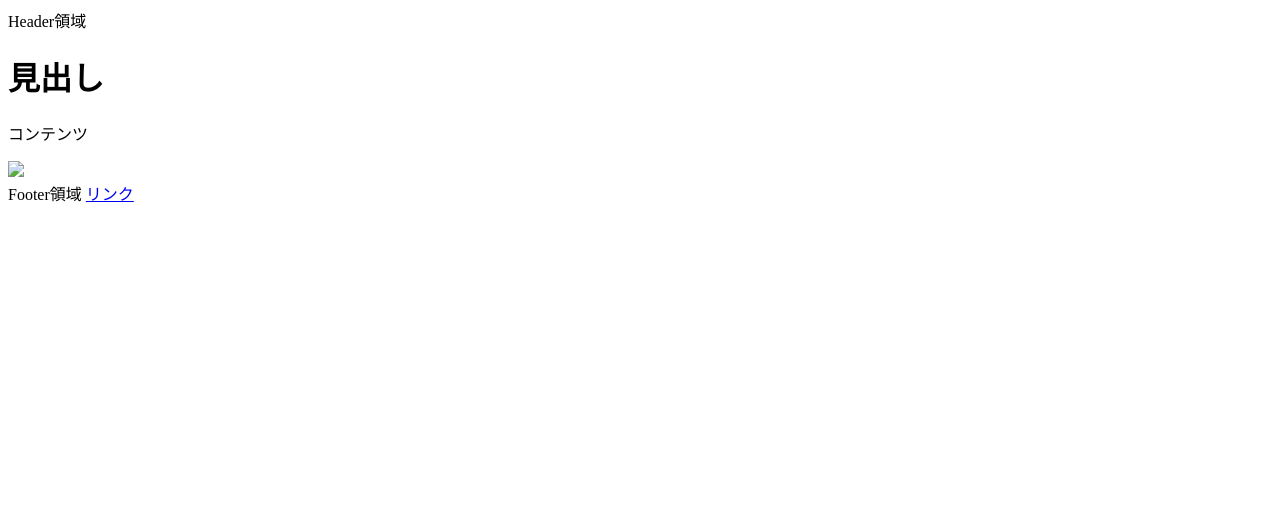
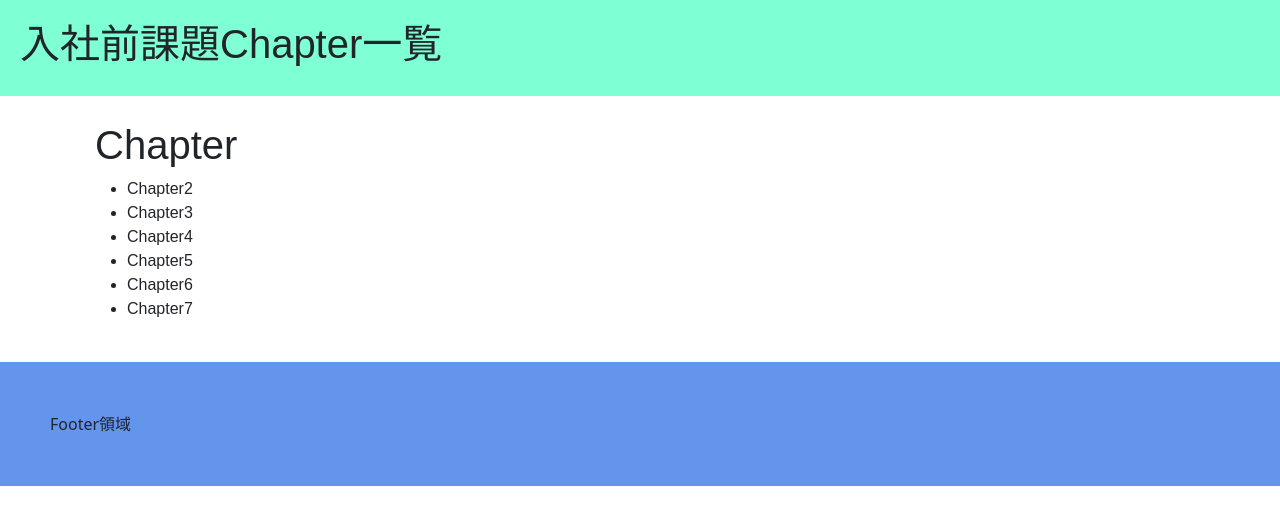
Before and after one commit to morimoto12345/2022_1116_test, a plain HTML site: page index.html in a window 1280 px wide. Drawn offline with nearby package versions, Linux system fonts and the light colour scheme.

Commit message:
add index

```diff
--- /dev/null
+++ b/common/css/index.css
@@ -0,0 +1,16 @@
+header{
+    padding:20px;
+    background-color:aquamarine;
+}
+header h1{
+    font-family: sans-serif;
+}
+.container{
+    padding:25px;
+    font-family: sans-serif;
+}
+
+footer{
+    background-color: cornflowerblue;
+    padding:50px;
+}
--- a/index.html
+++ b/index.html
@@ -1,21 +1,34 @@
 <!doctype html>
 <html lang="ja">
+
 <head>
   <meta charset="UTF-8">
   <title>HTML Sample</title>
-  <link rel="stylesheet" href="style.css">
-  <script type="text/javascript" src="sample.js"></script>
+  <link rel="stylesheet" href="https://cdn.jsdelivr.net/npm/bootstrap@5.2.3/dist/css/bootstrap.min.css"
+    integrity="sha384-rbsA2VBKQhggwzxH7pPCaAqO46MgnOM80zW1RWuH61DGLwZJEdK2Kadq2F9CUG65" crossorigin="anonymous">
+  <link rel="stylesheet" href="common/css/index.css">
 </head>
+
 <body>
-  <div class="header">Header領域</div>
-  <div class="main">
-    <h1>見出し</h1>
-    <p>コンテンツ</p>
-    <img src="img/sample1.jpg">
+  <header>
+    <h1>
+      入社前課題Chapter一覧
+    </h1>
+  </header>
+  <div class="container">
+    <h1>Chapter</h1>
+    <ul>
+      <li>Chapter2</li>
+      <li>Chapter3</li>
+      <li>Chapter4</li>
+      <li>Chapter5</li>
+      <li>Chapter6</li>
+      <li>Chapter7</li>
+    </ul>
   </div>
-  <div class="footer">
+  <footer>
     <span>Footer領域</span>
-    <a href="#">リンク</a>
-  </div>
+  </footer>
 </body>
+
 </html>
```
